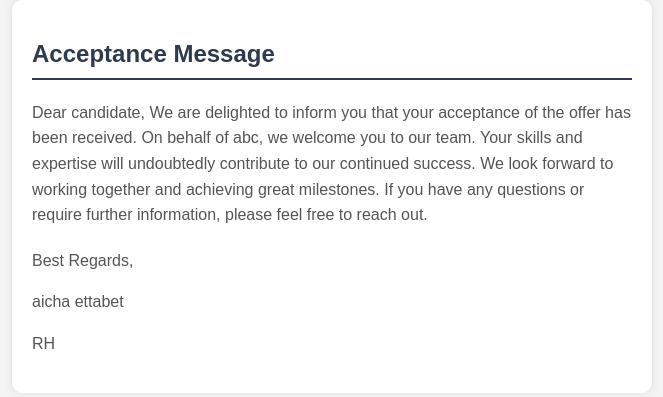
After one commit to EttabetAicha/easyjob, a PHP site: page /public/contentEmail.html in a window 1280 px wide. The commit adds this page. Shown: the top 397 px of the page, without its empty margins (308-971 px from the left). Run offline with PHP 8.4, Linux system fonts and the light colour scheme.

Commit message:
some fixess

```diff
--- /dev/null
+++ b/public/contentEmail.html
@@ -0,0 +1,77 @@
+<!DOCTYPE html>
+<html lang="en">
+
+<head>
+    <meta charset="UTF-8">
+    <meta name="viewport" content="width=device-width, initial-scale=1.0">
+    <title>Acceptance Message</title>
+    <style>
+        body {
+            font-family: 'Arial', sans-serif;
+            background-color: #f4f4f4;
+            margin: 0;
+            padding: 0;
+        }
+
+        .container {
+            max-width: 600px;
+            margin: 0 auto;
+            background-color: #ffffff;
+            padding: 20px;
+            border-radius: 10px;
+            box-shadow: 0 0 10px rgba(0, 0, 0, 0.1);
+        }
+
+        h2 {
+            color: #2e3a4d;
+            border-bottom: 2px solid #2e3a4d;
+            padding-bottom: 10px;
+        }
+
+        p {
+            color: #555555;
+            line-height: 1.6;
+        }
+
+        .details {
+            background-color: #f0f0f0;
+            padding: 10px;
+            margin-top: 15px;
+            border-radius: 5px;
+        }
+
+        .signature {
+            margin-top: 20px;
+            color: #888888;
+        }
+
+        .logo {
+            max-width: 100px;
+            margin-top: 20px;
+        }
+    </style>
+</head>
+
+<body>
+    <div class="container">
+
+        <h2 style="color: #2e3a4d;">Acceptance Message</h2>
+        <p>
+            Dear candidate,
+
+            We are delighted to inform you that your acceptance of the offer has been received. On behalf of
+            abc, we welcome you to our team. Your skills and expertise will undoubtedly contribute to our
+            continued success.
+            We look forward to working together and achieving great milestones. If you have any questions or require
+            further information, please feel free to reach out.
+
+            <div class="signature">
+                <p>Best Regards,</p>
+                <p>aicha ettabet</p>
+                <p>RH</p>
+            </div>
+        </p>
+    </div>
+</body>
+
+</html>
```
Also changed, not shown: app/Controllers/applyController.php (+19 -6 lines), app/Models/applyModel.php (+2 -5 lines), views/dashboard/Accept_offer.php (+15 -3 lines), views/dashboard/api.php (+33 -8 lines), views/home.php (+4 -4 lines), public/img/logo.svg, public/img/sobio.png (added).
